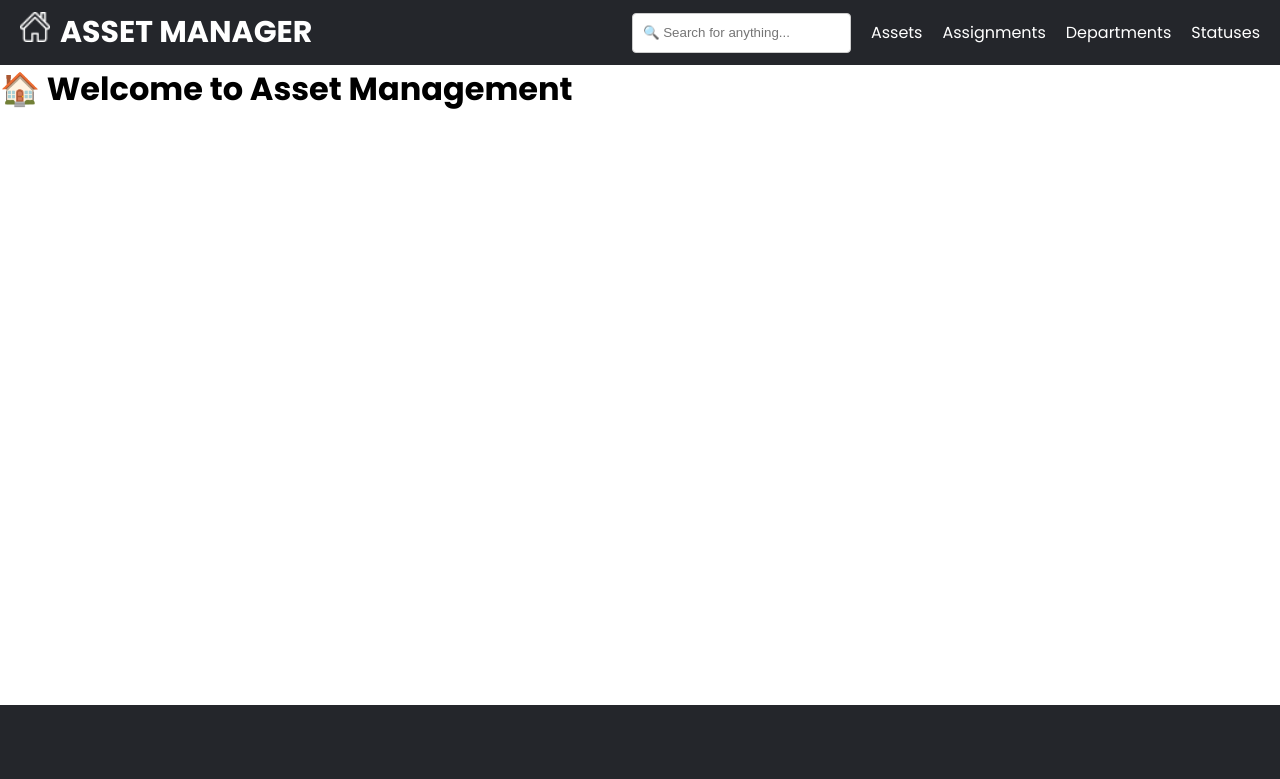
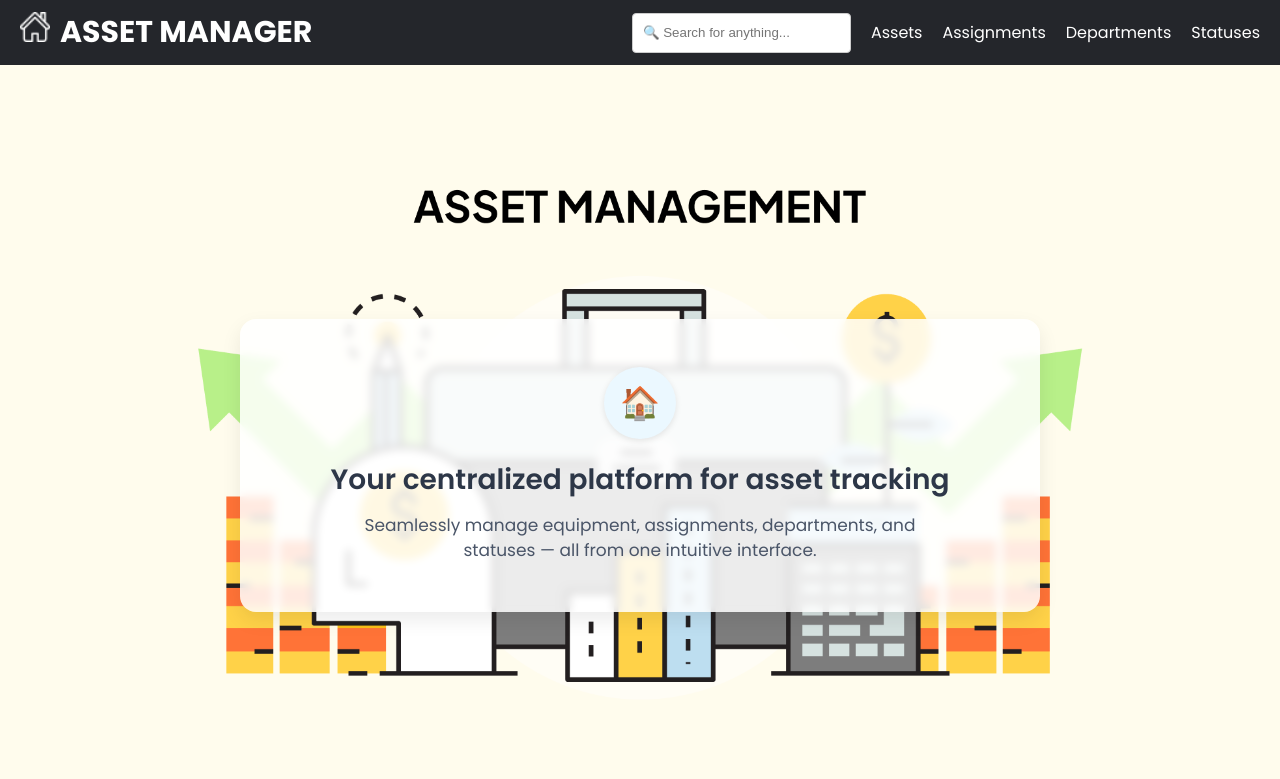
Before and after one commit to thangle300403/codex7up_asset_management, a React (Create React App) app in the folder FE/: page / in a window 1280 px wide. Shown: the top 779 px of the page. Built offline with nearby package versions, Linux system fonts and the light colour scheme.

Commit message:
add Homepage

```diff
--- a/FE/src/pages/Home.jsx
+++ b/FE/src/pages/Home.jsx
@@ -1,7 +1,78 @@
-import React from "react";
+import React, { useEffect, useState } from "react";
 
 const Home = () => {
-  return <h1>🏠 Welcome to Asset Management</h1>;
+  const [fadeIn, setFadeIn] = useState(false);
+
+  useEffect(() => {
+    const timer = setTimeout(() => setFadeIn(true), 100);
+    return () => clearTimeout(timer);
+  }, []);
+
+  const styles = {
+    page: {
+      minHeight: "100vh",
+      width: "100%",
+      backgroundImage: "url('/background.png')",
+      backgroundSize: "cover",
+      backgroundRepeat: "no-repeat",
+      backgroundPosition: "center",
+      display: "flex",
+      justifyContent: "center",
+      alignItems: "center",
+      padding: "40px 20px",
+    },
+    container: {
+      maxWidth: "800px",
+      width: "100%",
+      backgroundColor: "rgba(255, 255, 255, 0.85)", // 🔍 Slight transparency
+      borderRadius: "16px",
+      padding: "48px 32px",
+      boxShadow: "0 8px 20px rgba(0, 0, 0, 0.08)",
+      textAlign: "center",
+      backdropFilter: "blur(4px)", // Optional: adds a frosted glass effect
+      opacity: fadeIn ? 1 : 0,
+      transform: fadeIn ? "translateY(0)" : "translateY(20px)",
+      transition: "all 0.6s ease-in-out",
+    },
+    iconWrapper: {
+      backgroundColor: "#ebf8ff",
+      width: "72px",
+      height: "72px",
+      borderRadius: "50%",
+      margin: "0 auto 20px",
+      display: "flex",
+      alignItems: "center",
+      justifyContent: "center",
+      fontSize: "32px",
+      color: "#3182ce",
+      boxShadow: "0 2px 6px rgba(0,0,0,0.1)",
+    },
+    title: {
+      fontSize: "28px",
+      fontWeight: "600",
+      color: "#2d3748",
+      marginBottom: "12px",
+    },
+    subtitle: {
+      fontSize: "17px",
+      color: "#4a5568",
+      maxWidth: "600px",
+      margin: "0 auto",
+    },
+  };
+
+  return (
+    <div style={styles.page}>
+      <div style={styles.container}>
+        <div style={styles.iconWrapper}>🏠</div>
+        <h2 style={styles.title}>Your centralized platform for asset tracking</h2>
+        <p style={styles.subtitle}>
+          Seamlessly manage equipment, assignments, departments, and statuses —
+          all from one intuitive interface.
+        </p>
+      </div>
+    </div>
+  );
 };
 
 export default Home;
```
Also changed, not shown: FE/public/background.png (added).
